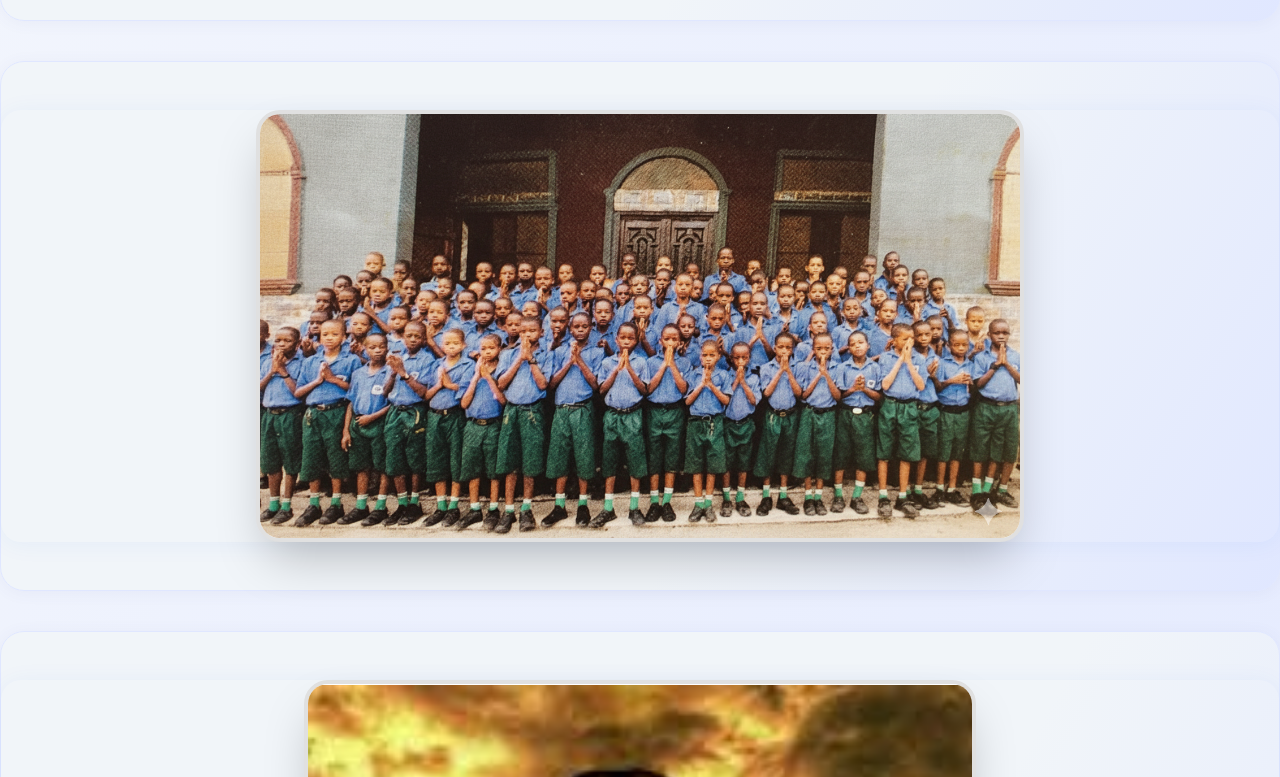
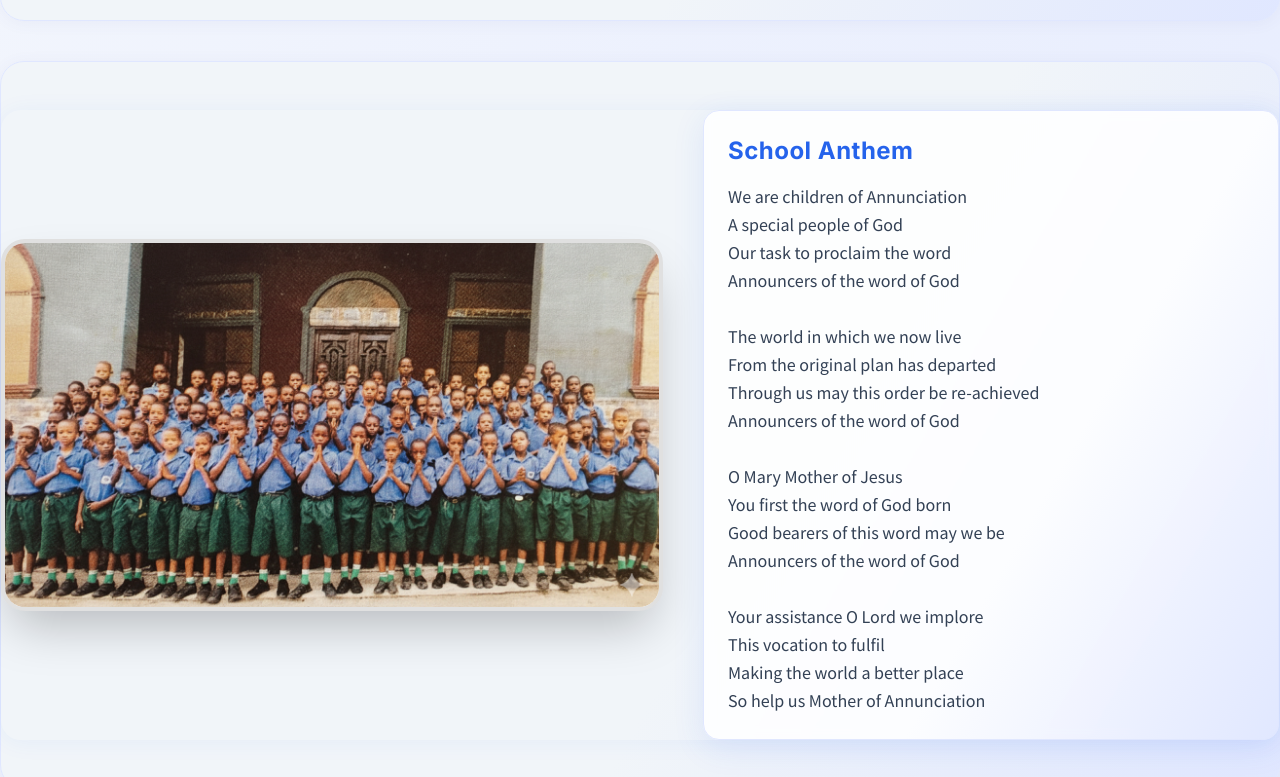
Before and after one commit to mikeooforka1/Annunciation-seminary-amaudara, a React (Create React App) app: page / in a window 1280 px wide. Shown: the part 1663-2440 px from the top of the page. Built offline with nearby package versions, Linux system fonts and the light colour scheme.

Commit message:
adjusted auto logout in the routes and added the school anthem in the landing page

```diff
--- a/src/Routes.jsx
+++ b/src/Routes.jsx
@@ -48,7 +48,7 @@ const AppWrapper = ({ children }) => {
         localStorage.removeItem("user");
         alert("Session expired due to inactivity.");
         window.location.replace("/login-authentication");
-      }, 30 * 60 * 1000); // 30 minutes
+      }, 1 * 60 * 60 * 1000); // 1 hour
     };
 
     // Attach listeners only once per mount
--- a/src/pages/landing-page/index.jsx
+++ b/src/pages/landing-page/index.jsx
@@ -305,7 +305,7 @@ const LandingPage = () => {
               transition={{ duration: 0.1 }}
               className="flex flex-col items-center"
             >
-              <div className="w-full max-w-lg rounded-2xl overflow-hidden shadow-xl border-4 border-primary/40 bg-white">
+              <div className="w-full max-w-lg rounded-2xl overflow-hidden shadow-xl border-4 border-primary/30 bg-white">
                 <Image
                   src="/assets/images/mary-grotto.jpg"
                   alt="Annunciation Seminary Grotto"
@@ -340,16 +340,19 @@ const LandingPage = () => {
         </div>
       </section>
 
-      {/* School Promo Image Section */}
+      {/* School Promo Image & Anthem Section */}
       <section className="py-12 bg-muted/10">
         <div className="container mx-auto px-0 lg:px-0">
+          <div className="flex flex-col lg:flex-row items-center justify-center gap-10">
+            {/* Seminarians Image */}
             <motion.div
               initial={{ opacity: 0, y: 50 }}
               whileInView={{ opacity: 1, y: 0 }}
               transition={{ duration: 0.1 }}
-            className="flex flex-col items-center justify-center w-full"
+              className="flex-1 w-full max-w-3xl"
+              style={{ minWidth: 0 }}
             >
-            <div className="w-full max-w-3xl mx-auto aspect-[16/9] rounded-3xl border-4 border-primary/40 bg-white shadow-2xl flex items-center justify-center overflow-hidden">
+              <div className="aspect-[16/9] rounded-3xl border-4 border-primary/40 bg-white shadow-2xl flex items-center justify-center overflow-hidden">
                 <Image
                   src="/assets/images/seminarians-pic.WebP"
                   alt="Seminarians Group"
@@ -358,6 +361,39 @@ const LandingPage = () => {
                 />
               </div>
             </motion.div>
+            {/* School Anthem */}
+            <motion.div
+              initial={{ opacity: 0, y: 50 }}
+              whileInView={{ opacity: 1, y: 0 }}
+              transition={{ duration: 0.1, delay: 0.1 }}
+              className="flex-1 w-full max-w-xl"
+              style={{ minWidth: 0 }}
+            >
+              <div className="bg-card border border-primary/30 rounded-2xl shadow-xl p-6 flex flex-col h-full justify-center">
+                <h3 className="text-2xl font-heading font-bold text-primary mb-4 text-center lg:text-left">
+                  School Anthem
+                </h3>
+                <div className="whitespace-pre-line text-base sm:text-lg font-body text-muted-foreground text-center lg:text-left leading-relaxed">
+                  We are children of Annunciation<br />
+                  A special people of God<br />
+                  Our task to proclaim the word<br />
+                  Announcers of the word of God<br /><br />
+                  The world in which we now live<br />
+                  From the original plan has departed<br />
+                  Through us may this order be re-achieved<br />
+                  Announcers of the word of God<br /><br />
+                  O Mary Mother of Jesus<br />
+                  You first the word of God born<br />
+                  Good bearers of this word may we be<br />
+                  Announcers of the word of God<br /><br />
+                  Your assistance O Lord we implore<br />
+                  This vocation to fulfil<br />
+                  Making the world a better place<br />
+                  So help us Mother of Annunciation
+                </div>
+              </div>
+            </motion.div>
+          </div>
         </div>
       </section>
 
```
Lines whose indentation alone changed are shown as unchanged.
